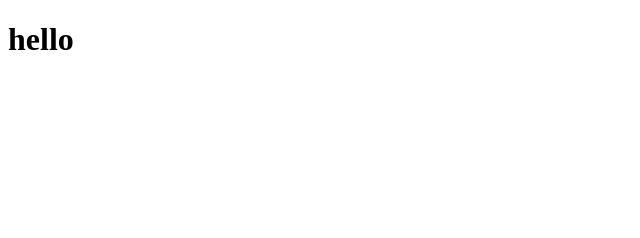
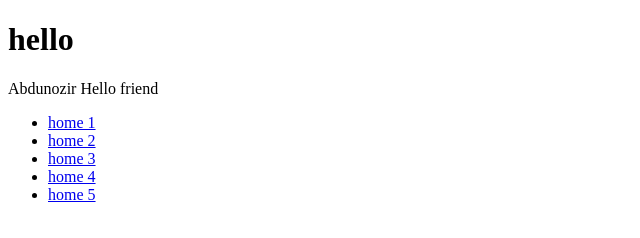
Before and after one commit to abdunozir/alllan-repo, a plain HTML site: page index.html in a window 1280 px wide. Shown: the whole page, without its empty margins (0-640 px from the left). Drawn offline with Linux system fonts and the light colour scheme.

Commit message:
li qoshdim nav bor

```diff
--- a/index.html
+++ b/index.html
@@ -8,5 +8,16 @@
   </head>
   <body>
     <h1>hello</h1>
+
+    <p>Abdunozir Hello friend </p>
+    <nav>
+      <ul>
+        <li class="navli"><a href="https://t.me/ibyvtnq">home 1</a></li>
+        <li class="navli"><a href="https://t.me/ibyvtnq">home 2</a></li>
+        <li class="navli"><a href="https://t.me/ibyvtnq">home 3</a></li>
+        <li class="navli"><a href="https://t.me/ibyvtnq">home 4</a></li>
+        <li class="navli"><a href="https://t.me/ibyvtnq">home 5</a></li>
+      </ul>
+    </nav>
   </body>
 </html>
```
